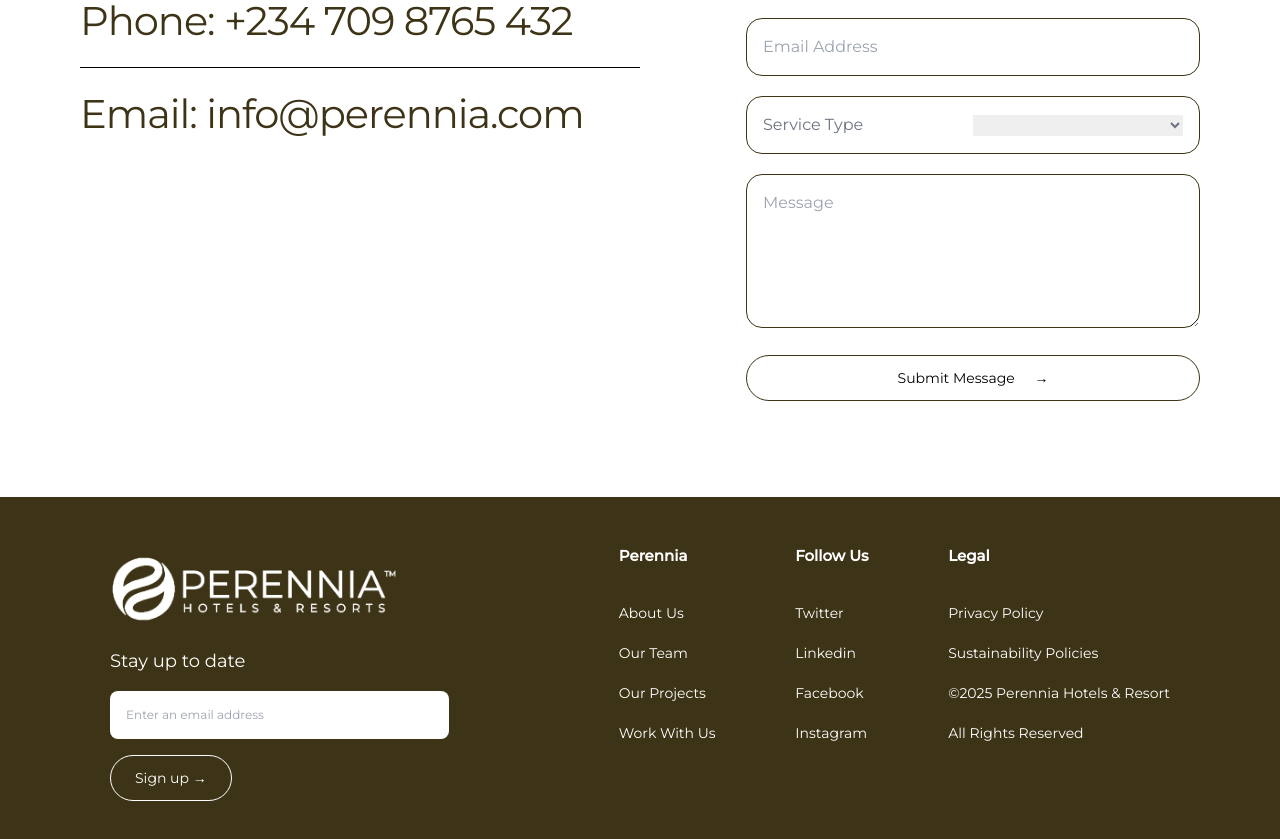
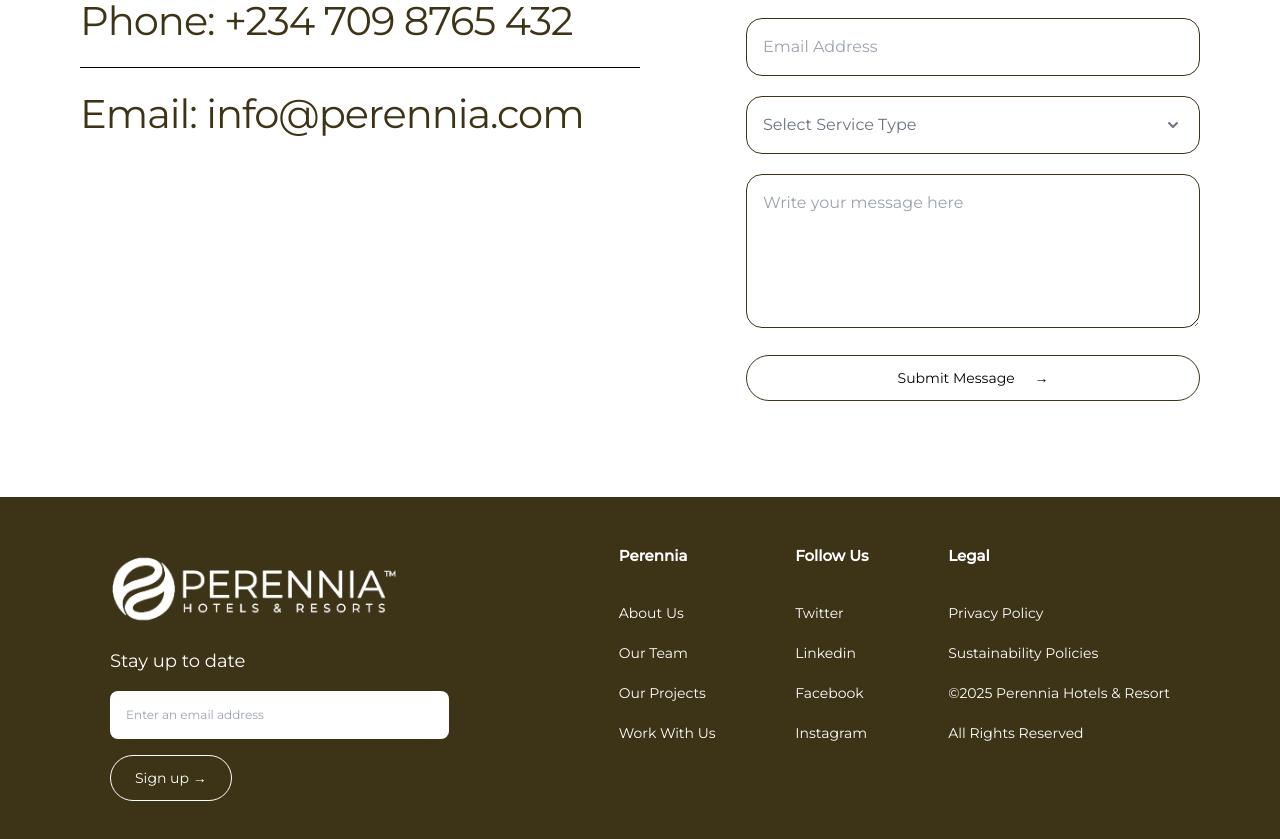
Before and after one commit to doshservices/perennial_hotels, a Next.js app: page /contact-us in a window 1280 px wide. Shown: the part 1006-1845 px from the top of the page. Built offline with nearby package versions, Linux system fonts and the light colour scheme.

Commit message:
edited the select tag section in the contact us form

```diff
--- a/src/app/contact-us/page.jsx
+++ b/src/app/contact-us/page.jsx
@@ -1,14 +1,50 @@
-import React from "react";
+"use client";
+
+import React, { useState, useRef, useEffect } from 'react';
 import Header from "../components/Header";
 import Image from "next/image";
 
 export default function Contact() {
+  const [isDropdownOpen, setIsDropdownOpen] = useState(false);
+  const [selectedService, setSelectedService] = useState('');
+  const dropdownRef = useRef(null);
+
+  const services = [
+    { value: '', label: 'Select Service Type' },
+    { value: 'general', label: 'General Inquiry' },
+    { value: 'booking', label: 'Booking Inquiry' },
+    { value: 'feedback', label: 'Feedback' }
+  ];
+
+  // Handle clicks outside the dropdown to close it
+  useEffect(() => {
+    const handleClickOutside = (event) => {
+      if (dropdownRef.current && !dropdownRef.current.contains(event.target)) {
+        setIsDropdownOpen(false);
+      }
+    };
+
+    document.addEventListener('mousedown', handleClickOutside);
+    return () => {
+      document.removeEventListener('mousedown', handleClickOutside);
+    };
+  }, []);
+
+  const toggleDropdown = () => {
+    setIsDropdownOpen(!isDropdownOpen);
+  };
+
+  const handleServiceSelect = (service) => {
+    setSelectedService(service.value);
+    setIsDropdownOpen(false);
+  };
+
   return (
-    <div className=" mx-6 md:mx-[80px] mb-24">
-      <div className="max-w-72 mx-auto ">
+    <div className="mx-6 md:mx-[80px] mb-24">
+      <div className="max-w-72 mx-auto">
         <Header title={"Get In Touch With Us"} style={{ color: "#12574A" }} />
       </div>
-      <div className=" mb-15">
+      <div className="mb-15">
         <Image
           src="/assets/contact_us.png"
           alt="contact us"
@@ -18,14 +54,14 @@
       </div>
       <section className="flex flex-col md:flex-row gap-[106px] justify-between mt-[60px]">
         <div className="flex flex-col space-y-5 md:max-w-[50%] text-2xl md:text-[40px] text-[#3D3316] leading-[30px] md:leading-[52px]">
-          <h1 className="">
+          <h1>
             Address: 10, Shabiola Avenue, Maryland Crescent. Lagos State,
             Nigeria.
           </h1>
           <hr className="border-black" />
-          <h1 className="">Phone: +234 709 8765 432 </h1>
+          <h1>Phone: +234 709 8765 432 </h1>
           <hr className="border-black" />
-          <h1 className="">Email: info@perennia.com</h1>
+          <h1>Email: info@perennia.com</h1>
         </div>
         <div className="space-y-5 md:max-w-[50%]">
           <p className="font-medium text-[20px] text-[#3D3316]">Inquiry Form</p>
@@ -36,32 +72,62 @@
           <form action="" className="space-y-5">
             <input
               type="text"
-              className="p-4 rounded-2xl w-full outline-none border border-[#3D3316] "
+              className="p-4 rounded-2xl w-full outline-none border border-[#3D3316]"
               placeholder="Full Name"
             />
             <input
               type="email"
-              className="p-4 rounded-2xl w-full outline-none border border-[#3D3316] "
+              className="p-4 rounded-2xl w-full outline-none border border-[#3D3316]"
               placeholder="Email Address"
             />
-            <div className="flex justify-between items-center border text-gray-500 border-[#3D3316] rounded-2xl p-4">
-              <p>Service Type</p>
-              <select name="" id="" className="outline-none w-[50%]">
-                <option value=""></option>
-                <option value="">General Inquiry</option>
-                <option value="">Booking Inquiry</option>
-                <option value="">Feedback</option>
-              </select>
+            <div
+              ref={dropdownRef}
+              className="relative"
+            >
+              <div
+                onClick={toggleDropdown}
+                className="flex justify-between items-center border text-gray-500 border-[#3D3316] rounded-2xl p-4 cursor-pointer"
+              >
+                <p>
+                  {services.find(s => s.value === selectedService)?.label || 'Service Type'}
+                </p>
+                <svg
+                  xmlns="http://www.w3.org/2000/svg"
+                  className="h-5 w-5"
+                  viewBox="0 0 20 20"
+                  fill="currentColor"
+                >
+                  <path
+                    fillRule="evenodd"
+                    d="M5.293 7.293a1 1 0 011.414 0L10 10.586l3.293-3.293a1 1 0 111.414 1.414l-4 4a1 1 0 01-1.414 0l-4-4a1 1 0 010-1.414z"
+                    clipRule="evenodd"
+                  />
+                </svg>
+              </div>
+              {isDropdownOpen && (
+                <ul className="absolute z-10 w-full border border-[#3D3316] rounded-2xl mt-2 bg-white">
+                  {services.map((service, index) => (
+                    <li
+                      key={service.value}
+                      onClick={() => handleServiceSelect(service)}
+                      className={`p-4 cursor-pointer hover:bg-[#12574A] hover:text-white
+                        ${index === 0 ? 'cursor-default hover:bg-transparent hover:text-gray-500' : ''}`}
+                    >
+                      {service.label}
+                    </li>
+                  ))}
+                </ul>
+              )}
             </div>
             <textarea
               name=""
               id=""
               cols="30"
               rows="5"
-              className="p-4 rounded-2xl w-full outline-none border border-[#3D3316] "
-              placeholder="Message"
+              className="p-4 rounded-2xl w-full outline-none border border-[#3D3316]"
+              placeholder="Write your message here"
             ></textarea>
-            <button className=" mt-2 block border border-[#3D3316] rounded-full px-6 py-3 text-sm w-full">
+            <button className="mt-2 block border border-[#3D3316] rounded-full px-6 py-3 text-sm w-full">
               <span className="pr-4">Submit Message</span> →
             </button>
           </form>
--- a/src/app/our-projects/page.jsx
+++ b/src/app/our-projects/page.jsx
@@ -86,7 +86,7 @@
         </div>
       </section>
       <section className="border-t-1 border-gray-500 mt-5 ">
-        <h1 className="py-10 text-2xl text-center font-semibold text-[#12574A]">
+        <h1 className="py-10 text-2xl text-left font-medium text-[#12574A] text-[42px]">
           Project Pipeline
         </h1>
         <div className="flex flex-col md:items-start md:flex-row-reverse md:gap-x-[68px] justify-between">
```
